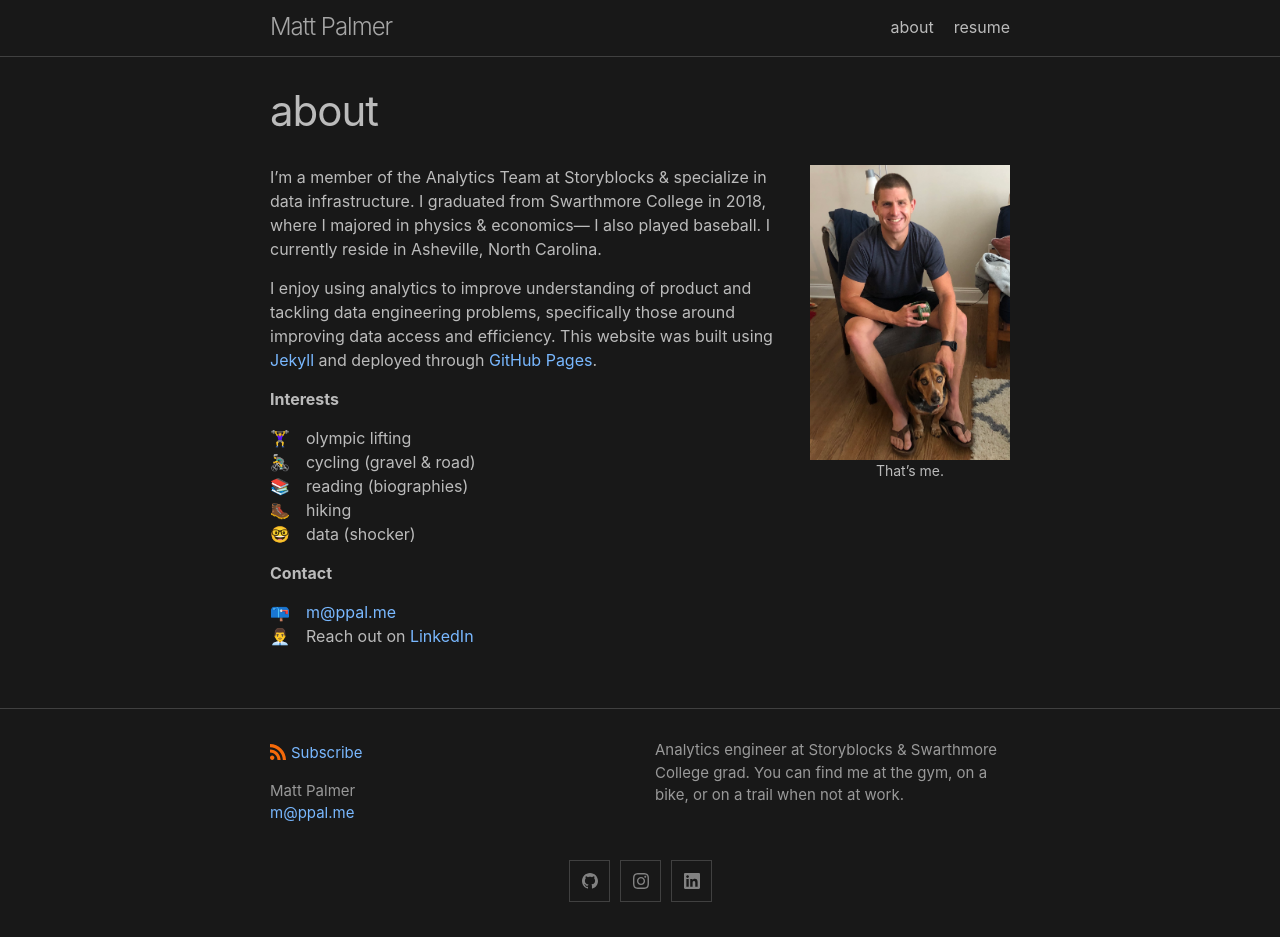
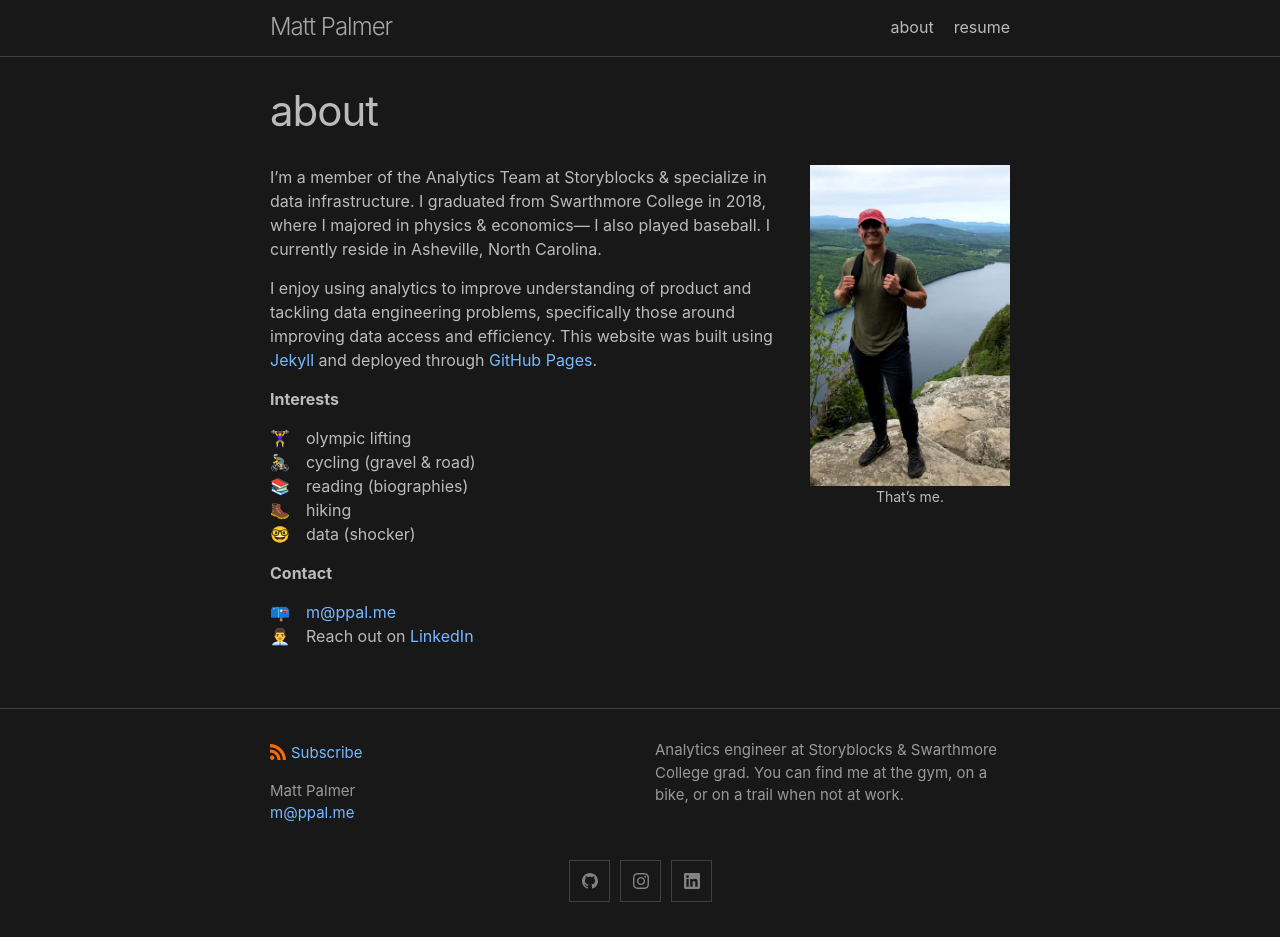
Before and after one commit to mattppal/mattppal.github.io, a Jekyll site: the page built from _pages/about.md, in a window 1280 px wide. Built offline with Jekyll 4.4.1, drawn with Linux system fonts in a browser that asks for light colours.

Commit message:
update pic

```diff
--- a/_pages/about.md
+++ b/_pages/about.md
@@ -6,7 +6,7 @@ permalink: /about/
 
 {%- assign social = site.minima.social_links -%}
 
-<figure class="about-picture"><img src="/assets/media/IMG_3238.jpg" alt="" title="Matt Palmer">
+<figure class="about-picture"><img src="/assets/media/IMG_3403.jpg" alt="" title="Matt Palmer">
 <figcaption><center>That’s me.</center></figcaption></figure>
 
 I'm a member of the {{site.author.team}} Team at {{site.author.company}} & specialize in data infrastructure. I graduated from Swarthmore College in 2018, where I majored in physics & economics— I also played baseball. I currently reside in {{site.author.location}}.
```
Also changed, not shown: assets/media/IMG_3403.jpg (added).
